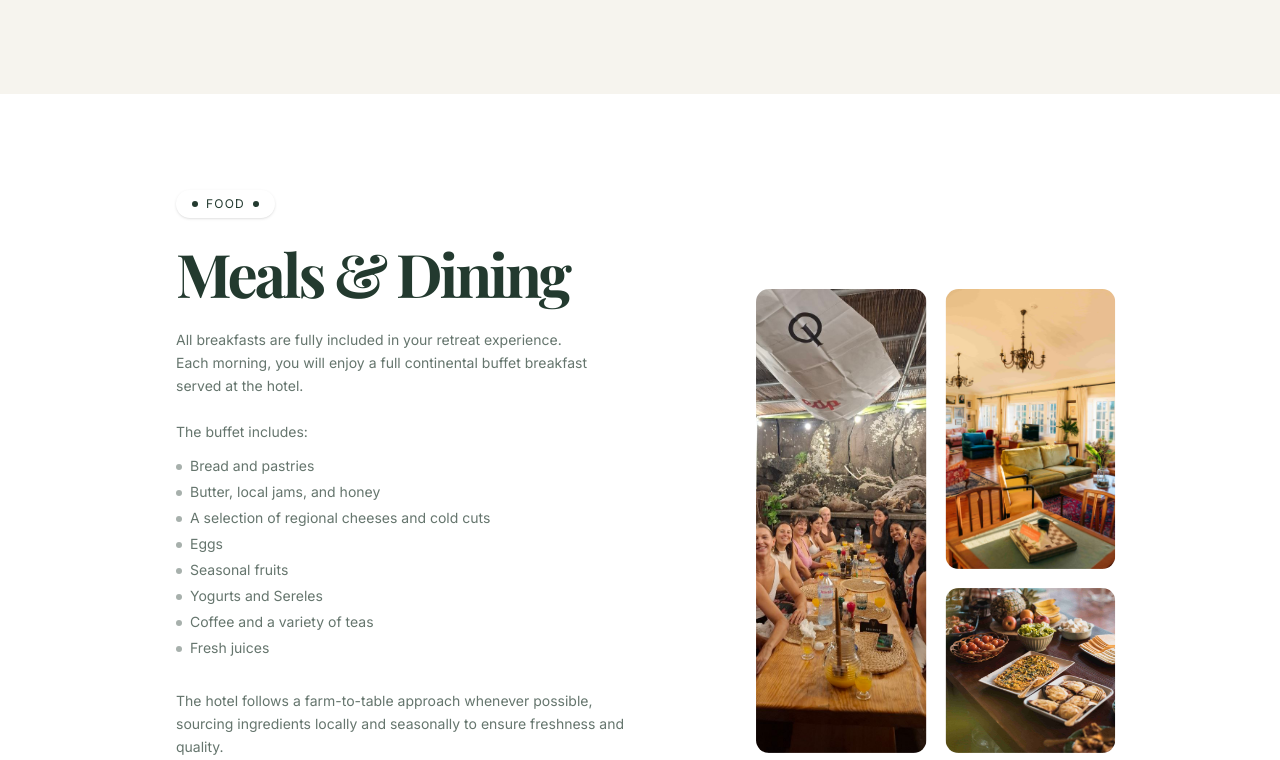
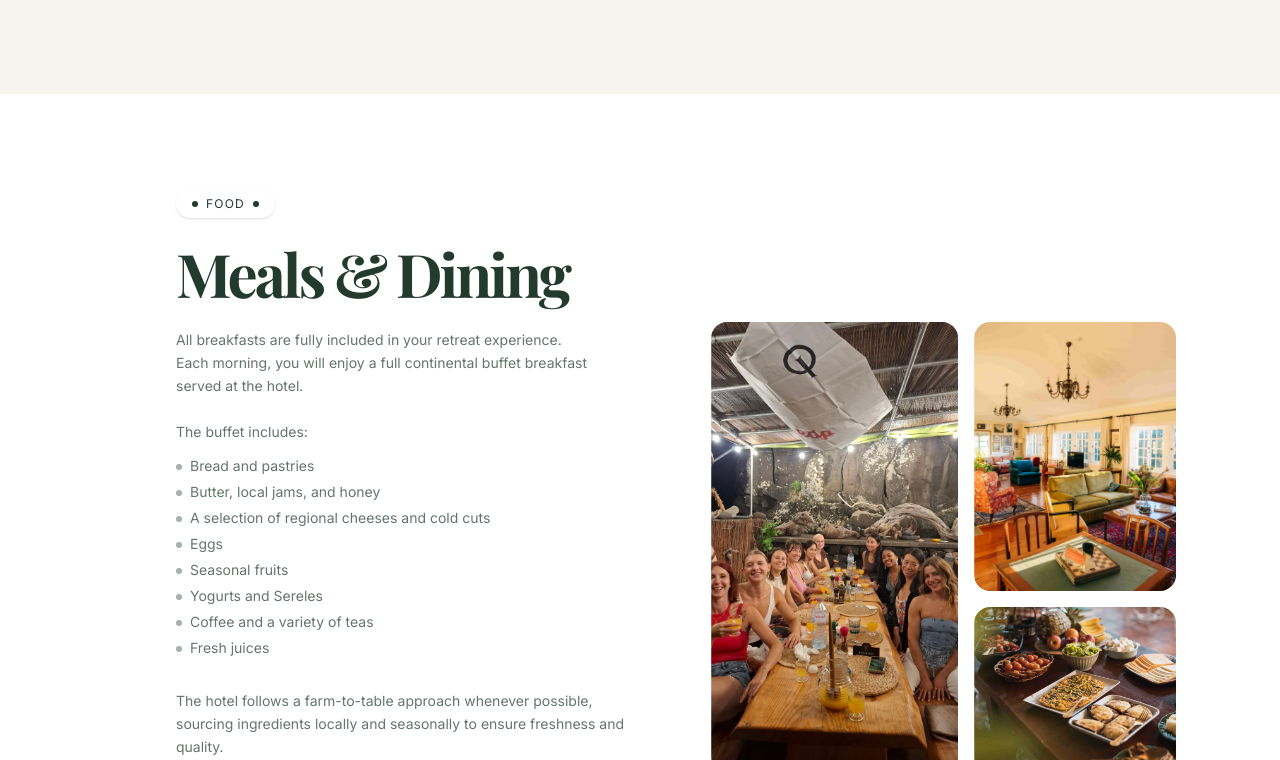
Before and after one commit to Andrianjaka-Tony/madeira-creative-vllage, a Next.js app: page / in a window 1280 px wide. Shown: the part 4340-5100 px from the top of the page. Built offline with nearby package versions, Linux system fonts and the light colour scheme; a web font is replaced by a local one.

Commit message:
food: scale image grid rows with vw to preserve aspect ratio at all widths

```diff
--- a/src/components/home/food-section.tsx
+++ b/src/components/home/food-section.tsx
@@ -22,8 +22,8 @@ const gridImages = [
 
 export function FoodSection() {
   return (
-    <section className="bg-white flex flex-col lg:flex-row items-start gap-7.5 px-6 md:px-20 xl:px-44 py-16 md:py-24">
-      <div className="w-full lg:w-1/2 flex flex-col">
+    <section className="bg-white flex flex-col lg:grid lg:grid-cols-2 items-center gap-7.5 px-6 md:px-20 xl:px-44 py-16 md:py-24">
+      <div className="w-full flex flex-col">
         <SectionBadge label="Food" />
         <h2 className="mt-6 serif font-bold text-4xl md:text-5xl lg:text-6xl text-(--green) leading-[1.05] tracking-tighter mb-6">
           Meals &amp; Dining
@@ -66,21 +66,25 @@ export function FoodSection() {
       {/* Mobile image grid */}
       <div className="lg:hidden grid grid-cols-2 gap-3 w-full">
         {gridImages.map((img) => (
-          <div key={img.alt} className="relative rounded-2xl overflow-hidden" style={{ height: 180 }}>
+          <div
+            key={img.alt}
+            className="relative rounded-2xl overflow-hidden"
+            style={{ height: 180 }}
+          >
             <Image src={img.src} alt={img.alt} fill sizes="50vw" className="object-cover" />
           </div>
         ))}
       </div>
 
       <div
-        className="hidden lg:grid w-full lg:w-1/2 ml-auto scale-80 translate-x-1/8 translate-y-4"
+        className="hidden lg:grid w-full ml-auto translate-x-1/8 translate-y-4"
         style={{
-          gridTemplateColumns: "minmax(0, 324px) minmax(0, 271px)",
-          gridTemplateRows: "350px 206px 225px",
-          gap: "24px",
+          gridTemplateColumns: "55% 45%",
+          gridTemplateRows: "21vw 13vw 14vw",
+          gap: "16px",
         }}
       >
-        {/* Image 1 : C1-C2, L1-L2 */}
+        {/* Image 1 : C1, L1-L2 */}
         <div
           className="relative rounded-2xl overflow-hidden"
           style={{ gridColumn: "1", gridRow: "1 / 3" }}
@@ -89,11 +93,11 @@ export function FoodSection() {
             src={gridImages[0].src}
             alt={gridImages[0].alt}
             fill
-            sizes="(max-width: 1280px) 40vw, 324px"
-            className="object-cover"
+            sizes="(max-width: 1280px) 27vw, 324px"
+            className="object-cover object-center"
           />
         </div>
-        {/* Image 2 : C3, L1 */}
+        {/* Image 2 : C2, L1 */}
         <div
           className="relative rounded-2xl overflow-hidden"
           style={{ gridColumn: "2", gridRow: "1" }}
@@ -102,11 +106,11 @@ export function FoodSection() {
             src={gridImages[1].src}
             alt={gridImages[1].alt}
             fill
-            sizes="(max-width: 1280px) 25vw, 271px"
+            sizes="22vw"
             className="object-cover"
           />
         </div>
-        {/* Image 3 : C3, L2 */}
+        {/* Image 3 : C2, L2 */}
         <div
           className="relative rounded-2xl overflow-hidden"
           style={{ gridColumn: "2", gridRow: "2" }}
@@ -115,11 +119,11 @@ export function FoodSection() {
             src={gridImages[2].src}
             alt={gridImages[2].alt}
             fill
-            sizes="(max-width: 1280px) 25vw, 271px"
+            sizes="22vw"
             className="object-cover"
           />
         </div>
-        {/* Image 4 : C1-C2, L3 */}
+        {/* Image 4 : C1, L3 */}
         <div
           className="relative rounded-2xl overflow-hidden"
           style={{ gridColumn: "1", gridRow: "3" }}
@@ -128,11 +132,11 @@ export function FoodSection() {
             src={gridImages[3].src}
             alt={gridImages[3].alt}
             fill
-            sizes="(max-width: 1280px) 40vw, 324px"
+            sizes="27vw"
             className="object-cover"
           />
         </div>
-        {/* Image 5 : C3, L3 */}
+        {/* Image 5 : C2, L3 */}
         <div
           className="relative rounded-2xl overflow-hidden"
           style={{ gridColumn: "2", gridRow: "3" }}
@@ -141,7 +145,7 @@ export function FoodSection() {
             src={gridImages[4].src}
             alt={gridImages[4].alt}
             fill
-            sizes="(max-width: 1280px) 25vw, 271px"
+            sizes="22vw"
             className="object-cover"
           />
         </div>
```
